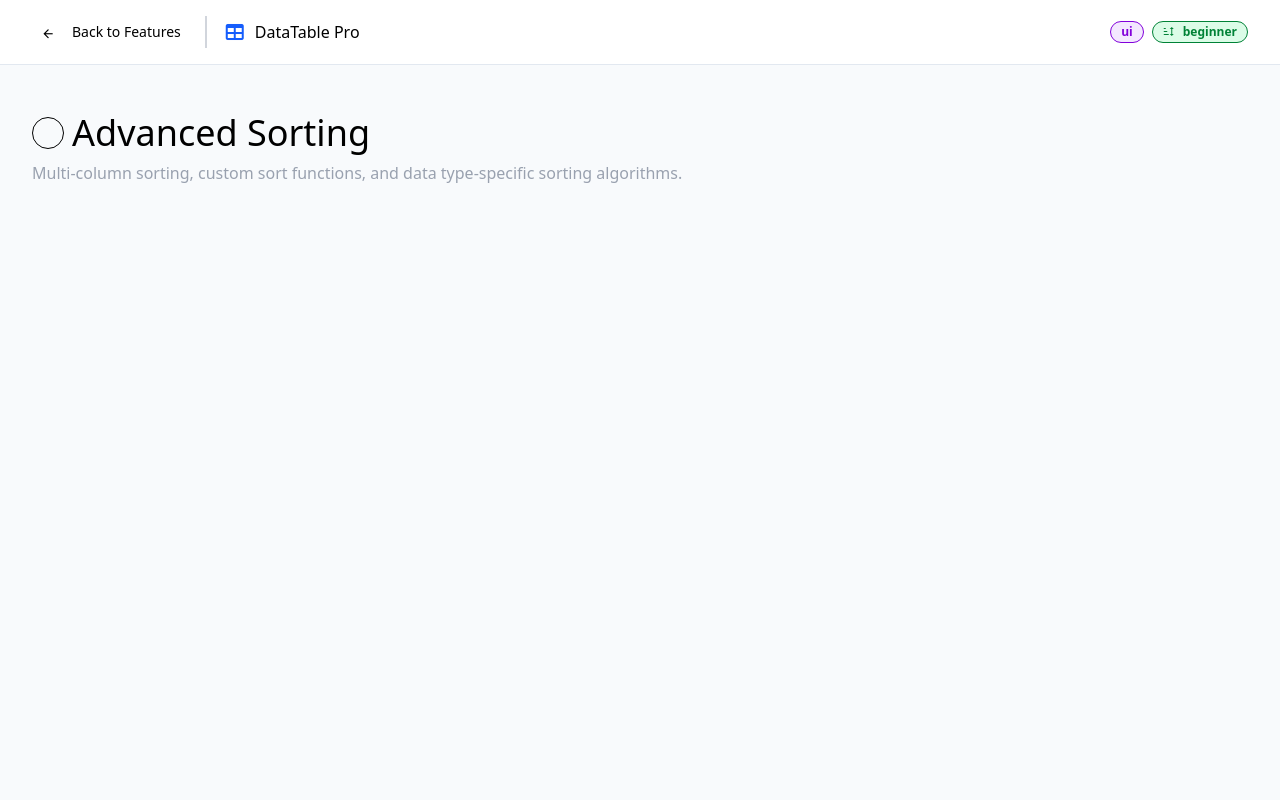
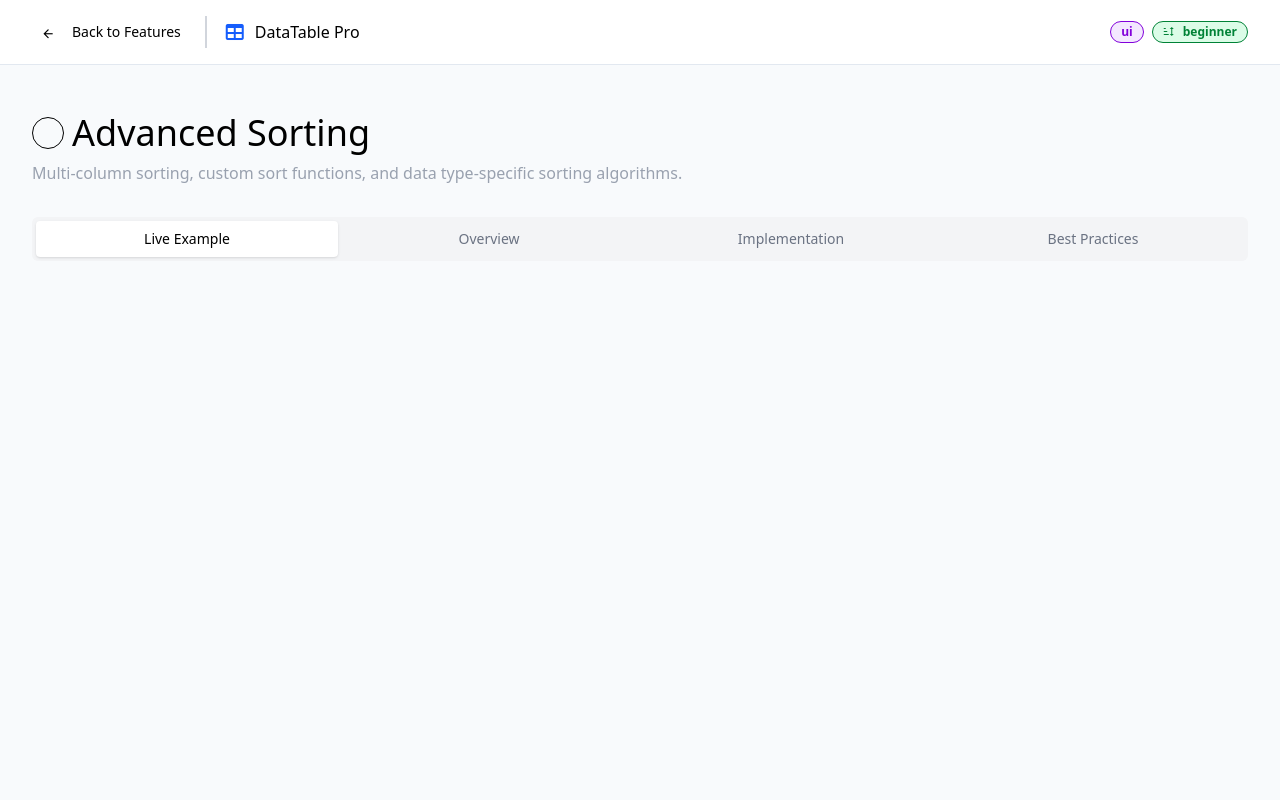
Before and after one commit to meherfrioui2025/Advanced-datatable, a React (Vite) app: page /feature/advanced-sorting in a window 1280 px wide. Shown: the top 800 px of the page. Built offline with nearby package versions, Linux system fonts and the light colour scheme.

Commit message:
feat: created a generic Tabs component with TabsList, TabsTrigger, and TabsContent

```diff
--- a/src/components/button/button.tsx
+++ b/src/components/button/button.tsx
@@ -42,7 +42,7 @@ const Button: FC<ButtonProps> = ({
   children,
 }) => {
   const baseClass =
-    "inline-flex items-center justify-center gap-2 rounded transition-colors";
+    "inline-flex items-center justify-center gap-2 rounded";
   const disabledClass = disabled
     ? "opacity-50 cursor-not-allowed"
     : "cursor-pointer";
--- /dev/null
+++ b/src/components/tabs/index.ts
@@ -0,0 +1,2 @@
+import { Tabs, TabsContent, TabsList, TabsTrigger } from "./tabs";
+export { Tabs, TabsContent, TabsList, TabsTrigger };
--- /dev/null
+++ b/src/components/tabs/tabs.tsx
@@ -0,0 +1,68 @@
+import React, { useState, type FC, type PropsWithChildren } from "react";
+import Button from "../button";
+
+type TabsContextType = {
+  value: string;
+  setValue: (val: string) => void;
+};
+
+const TabsContext = React.createContext<TabsContextType | undefined>(undefined);
+
+export const Tabs: FC<PropsWithChildren<{ defaultValue?: string }>> = ({
+  defaultValue,
+  children,
+}) => {
+  const [value, setValue] = useState(defaultValue || "");
+  return (
+    <TabsContext.Provider value={{ value, setValue }}>
+      <div>{children}</div>
+    </TabsContext.Provider>
+  );
+};
+
+export const TabsList: FC<PropsWithChildren<{ className: string }>> = ({
+  children,
+  className,
+}) => {
+  return (
+    <div className={`rounded-md bg-gray-100 p-1 text-gray-500 ${className}`}>
+      {children}
+    </div>
+  );
+};
+
+export const TabsTrigger: FC<PropsWithChildren<{ value: string }>> = ({
+  value,
+  children,
+}) => {
+  const ctx = React.useContext(TabsContext);
+  if (!ctx) throw new Error("TabsTrigger must be used inside Tabs");
+
+  const isActive = ctx.value === value;
+
+  return (
+    <Button
+      variant="none"
+      size="md"
+      onClick={() => ctx.setValue(value)}
+      className={`text-sm ${
+        isActive
+          ? "bg-white text-black shadow-sm"
+          : "text-gray-500 hover:text-black"
+      }`}
+    >
+      {children}
+    </Button>
+  );
+};
+
+export const TabsContent: FC<PropsWithChildren<{ value: string }>> = ({
+  value,
+  children,
+}) => {
+  const ctx = React.useContext(TabsContext);
+  if (!ctx) throw new Error("TabsContent must be used inside Tabs");
+  if (ctx.value !== value) return null;
+
+  return <div className="m-1">{children}</div>;
+};
--- a/src/pages/feature-detail.tsx
+++ b/src/pages/feature-detail.tsx
@@ -5,6 +5,7 @@ import featuresData from "../services/features";
 import { Link, useParams } from "react-router";
 import Button from "../components/button";
 import Badge from "../components/badge";
+import { Tabs, TabsContent, TabsList, TabsTrigger } from "../components/tabs";
 
 const FeatureDetail = () => {
   const { featureId } = useParams<{ featureId: string }>();
@@ -36,11 +37,23 @@ const FeatureDetail = () => {
       <DetailsHeader feature={feature} />
       <Container>
         <div className="flex items-center gap-2">
-          <Badge className={`w-8 h-8 rounded-full ${feature.color}`} />
+          <Badge
+            className={`w-8 h-8 rounded-full bg-${feature.category}-200`}
+          />
           <h1 className="text-4xl">{feature.title}</h1>
         </div>
         <div className="mt-2">
           <p className="text-gray-400">{feature.description}</p>
+        </div>
+        <div className="mt-8">
+          <Tabs defaultValue="example" className="space-y-6">
+            <TabsList className="grid w-full grid-cols-4">
+              <TabsTrigger value="example">Live Example</TabsTrigger>
+              <TabsTrigger value="overview">Overview</TabsTrigger>
+              <TabsTrigger value="implementation">Implementation</TabsTrigger>
+              <TabsTrigger value="best-practices">Best Practices</TabsTrigger>
+            </TabsList>
+          </Tabs>
         </div>
       </Container>
     </>
```
